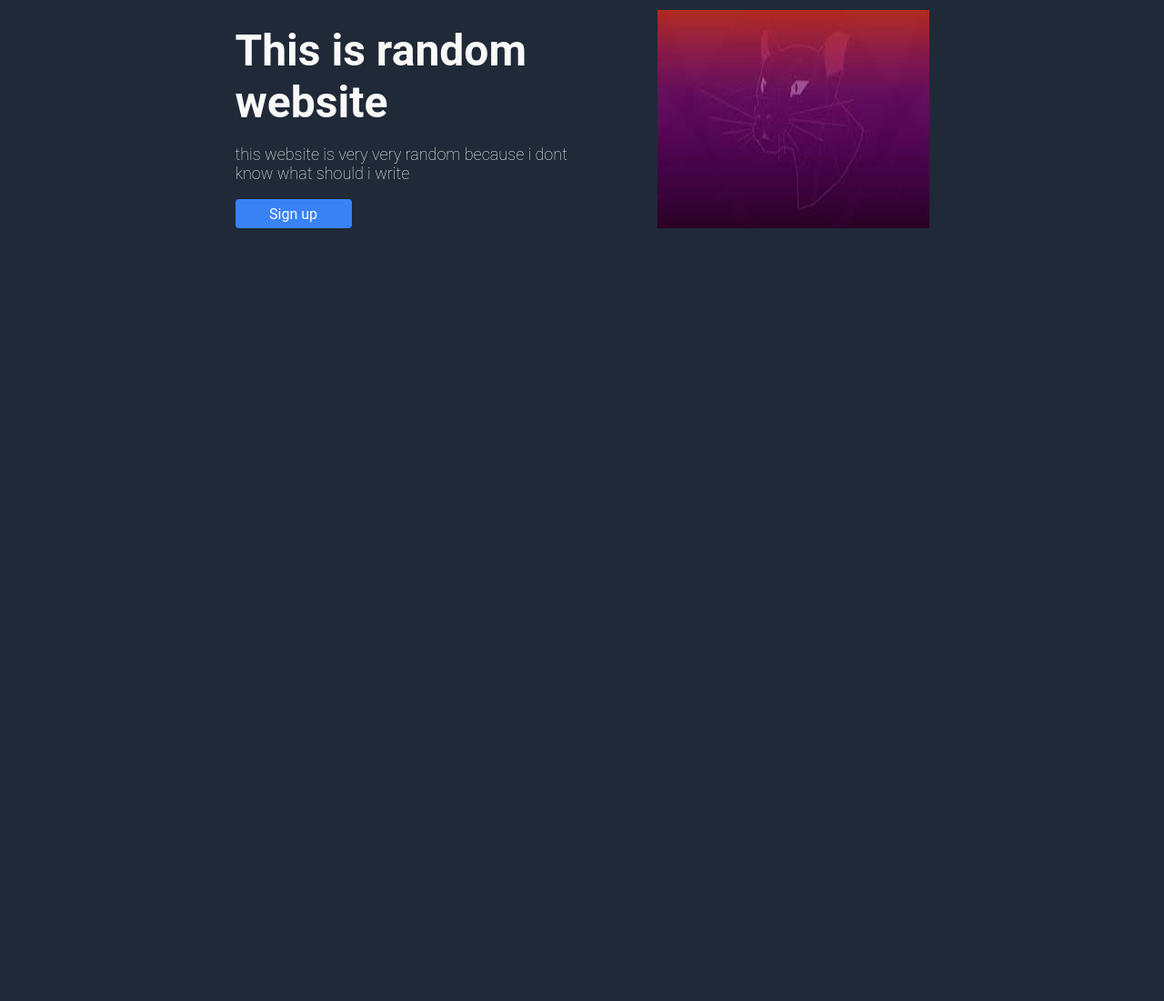
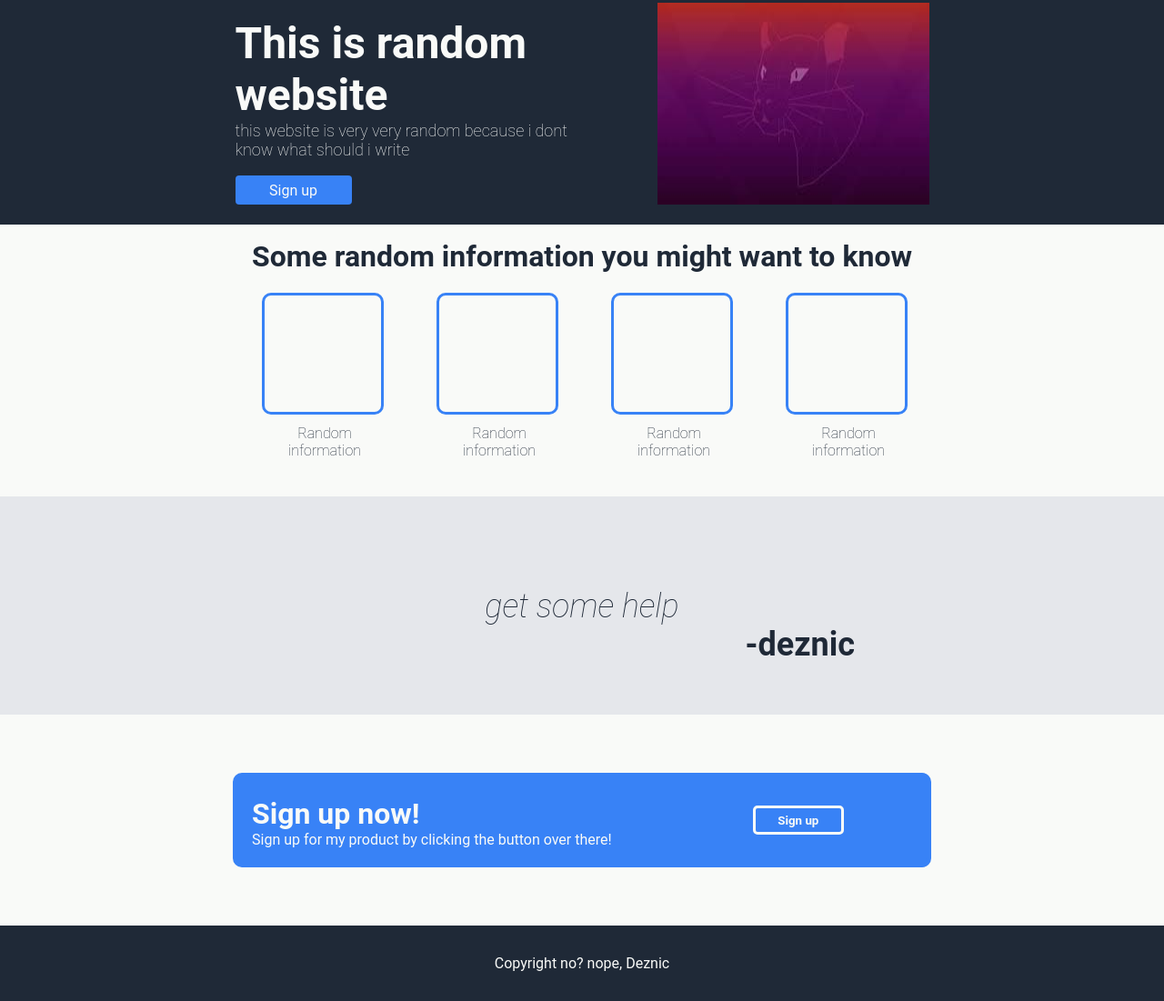
Before and after one commit to Deznic/random-stuff, a plain HTML site: page index.html in a window 1280 px wide. Shown: the part 73-1174 px from the top of the page at 91% size. Before the commit the page ends 800 px from the top, so only its background shows below. Drawn offline with Linux system fonts and the light colour scheme.

Commit message:
finished the project

```diff
--- a/index.html
+++ b/index.html
@@ -32,7 +32,45 @@
                 <button>Sign up</button>
             </div>
             <img src="randomimg.jpeg" alt="randomimg">
-
         </div>
+        <div id="main">
+            <h1 id="randominfotxt">Some random information you might want to know</h1>
+            <div id="randominfo">
+                <div class="info">
+                    <div></div>
+                    <h1 class="sinfotxt">Random information</h1>
+                </div>
+                <div class="info">
+                    <div></div>
+                    <h1 class="sinfotxt">Random information</h1>
+                </div>
+                <div class="info">
+                    <div></div>
+                    <h1 class="sinfotxt">Random information</h1>
+                </div>
+                <div class="info">
+                    <div></div>
+                    <h1 class="sinfotxt">Random information</h1>
+                </div>
+            </div>
+            <div id="quote">
+                <div id="txtgroup">
+                    <p id="quotetxt">
+                        get some help
+                    </p>
+                    <p id="quoteperson">
+                        -deznic
+                    </p>
+                </div>
+            </div>
+            <div id="signup">
+                <div>
+                    <h1>Sign up now!</h1>
+                    <p>Sign up for my product by clicking the button over there!</p>
+                </div>
+                <button>Sign up</button>
+            </div>
+        </div>
+        <p id="footer"> Copyright no? nope, Deznic</p>
     </body>
 </html>
--- a/style.css
+++ b/style.css
@@ -2,6 +2,10 @@
     font-family: 'Roboto', sans-serif;
     background-color: #1F2937;
     border: 2px red;
+}
+
+body {
+    margin: 0px;
 }
 
 .header {
@@ -25,6 +29,7 @@
     color: #F9FAF8;
     font-size: 18px;
     font-weight: 100;
+    margin-top: 0px;
 }
 
 /* headertxt */
@@ -65,3 +70,116 @@
     font-weight: bold;
     font-size: 48px;
 }
+
+/* random info */
+#randominfo {
+    display: flex;
+    justify-content: center;
+    gap: 64px;
+}
+#randominfotxt {
+    color: #1F2937;
+    text-align: center;
+    padding-top: 16px;
+}
+#main > * {
+    background-color: #F9FAF8;
+}
+#main {
+    background-color: #F9FAF8;
+    padding-bottom: 64px;
+}
+.info {
+    background-color: #F9FAF8;
+    width: 128px;
+    height: 192px;
+}
+.info div {
+    border-radius: 10px;
+    border: solid #3882F6;
+    border-width: 3px 3px;
+    background-color: #F9FAF8;
+    width: 128px;
+    height: 128px;
+}
+.sinfotxt {
+    color: #1F2937;
+    font-family: 'Roboto', sans-serif;
+    font-size: 16px;
+    background-color: #F9FAF8;
+    text-align: center;
+    font-weight: 100;
+    margin-left: 10px;
+}
+#quote {
+    background-color: #E5E7EB;
+    height: 240px;
+    margin-top: 32px;
+    margin-bottom: 64px;
+}
+#quotetxt {
+    text-align: center;
+    margin-bottom: 0px;
+    font-weight: 100;
+    font-style: italic;
+    font-size: 36px;
+    color: #1F2937;
+    background-color: #E5E7EB;
+}
+#quoteperson {
+    text-align: right;
+    margin-top: 0px;
+    font-size: 36px;
+    font-weight: bold;
+    color: #1F2937;
+    background-color: #E5E7EB;
+}
+#txtgroup {
+    margin: auto;
+    padding-top: 64px;
+    width: 600px;
+    background-color: #E5E7EB;
+}
+#signup {
+    display: flex;
+    margin-left: 20%;
+    margin-right: 20%;
+    border: solid #3882F6;
+    border-radius: 10px;
+    border-width: 5px 5px;
+    gap: 64px;
+    justify-content: center;
+    background-color: #3882F6;
+
+}
+#signup > * > * {
+    background-color: #3882F6;
+}
+#signup > * > h1 {
+    margin-bottom: 0px;
+    margin-left: 16px;
+}
+#signup > * > p {
+    margin-top: 0px;
+    margin-left: 16px;
+}
+#signup div {
+    color: #F9FAF8;
+    background-color: #3882F6;
+}
+#signup button {
+    background-color: #3882F6;
+    border-radius: 5px;
+    border: solid 3px #F9FAF8;
+    margin: auto;
+    color: #F9FAF8;
+    width: 100px;
+    height: 32px;
+    font-weight: bold;
+}
+#footer {
+    padding-top: 16px;
+    padding-bottom: 16px;
+    text-align: center;
+    color: #F9FAF8;
+}
```
